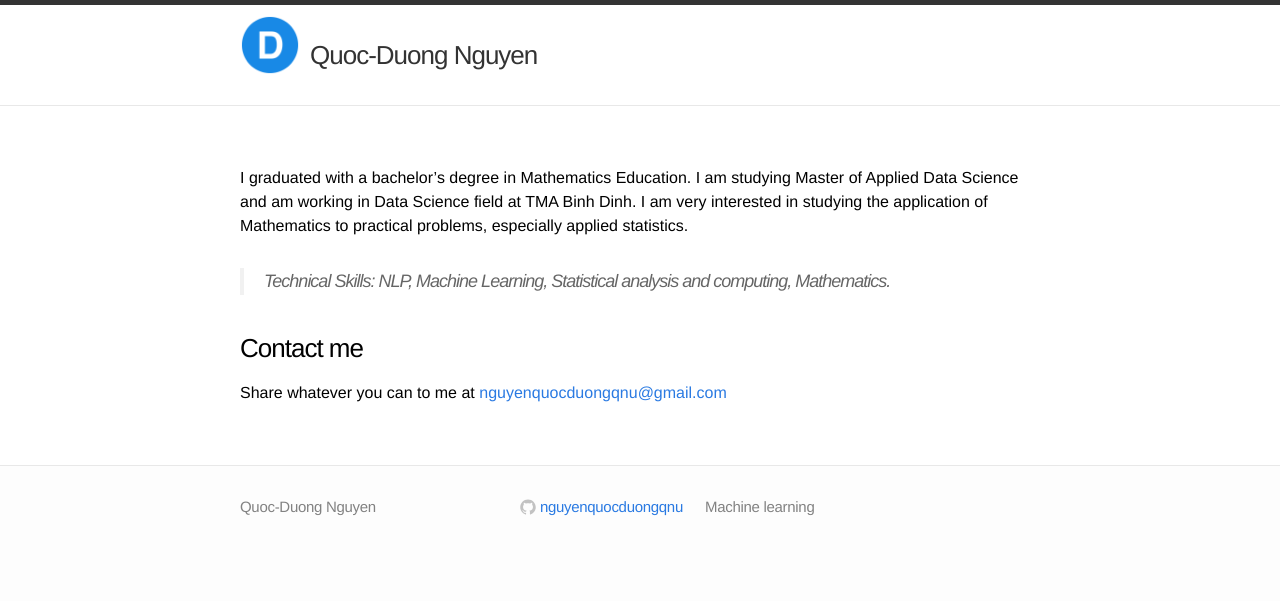
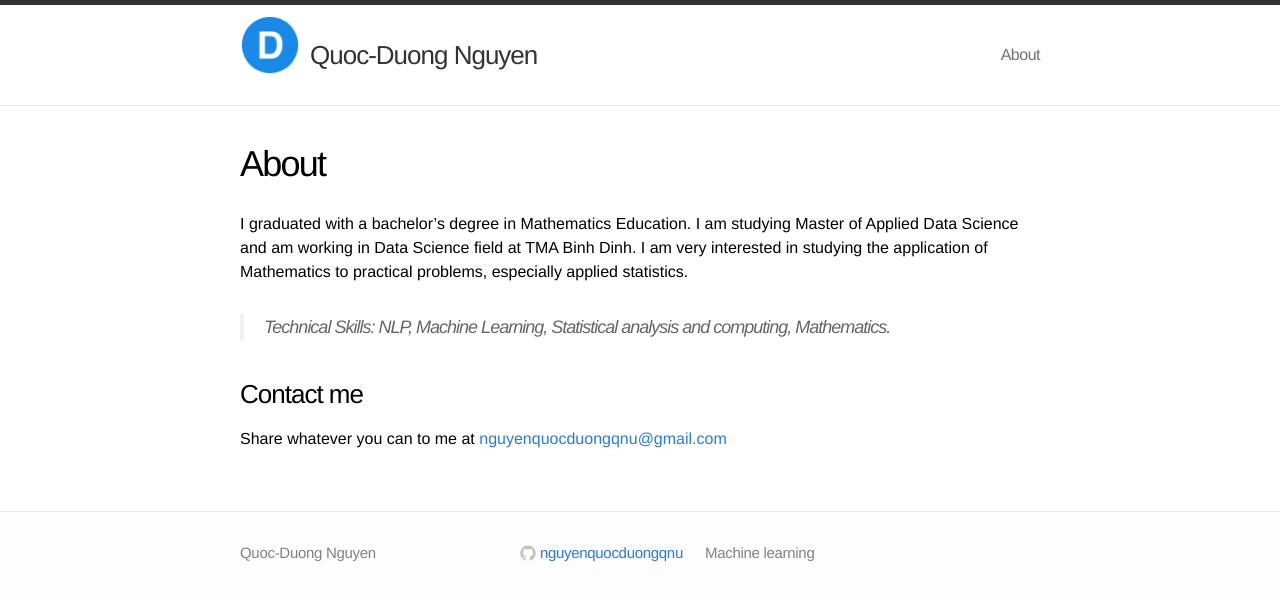
Before and after one commit to nguyenquocduongqnu/nguyenquocduongqnu.github.io, a Jekyll site: the page built from about.md, in a window 1280 px wide. Shown: the top 601 px of the page. Built offline with Jekyll 4.4.1, drawn with Linux system fonts in a browser that asks for light colours; our own code applies the rules of GitHub Pages for plain Markdown files.

Commit message:
Update about.md

```diff
--- a/about.md
+++ b/about.md
@@ -1,6 +1,6 @@
 ---
 layout: page
-title: **About**
+title: About
 mathjax: true
 permalink: /about/
 ---
```
